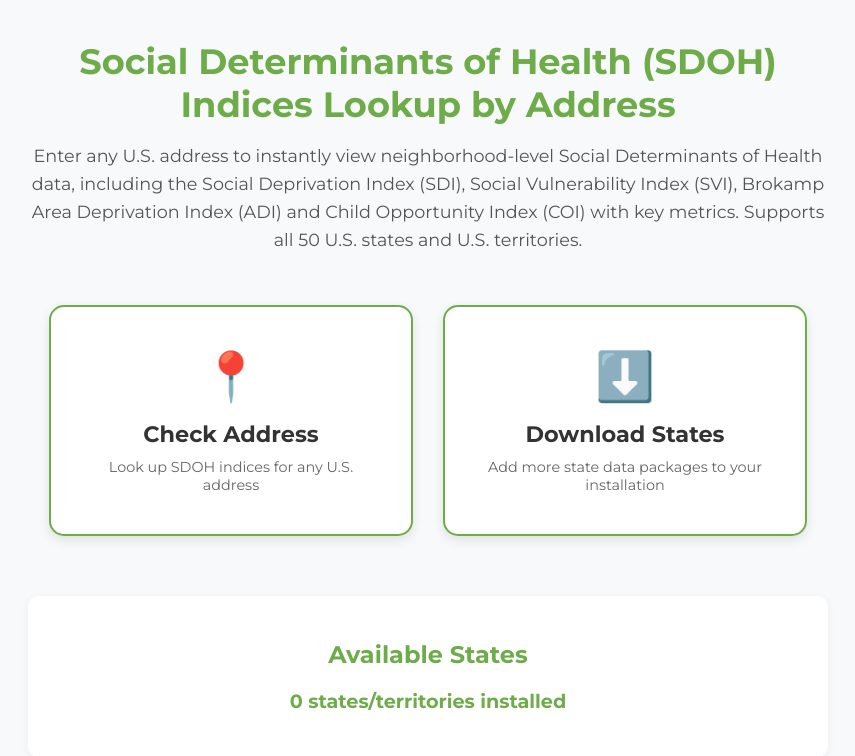
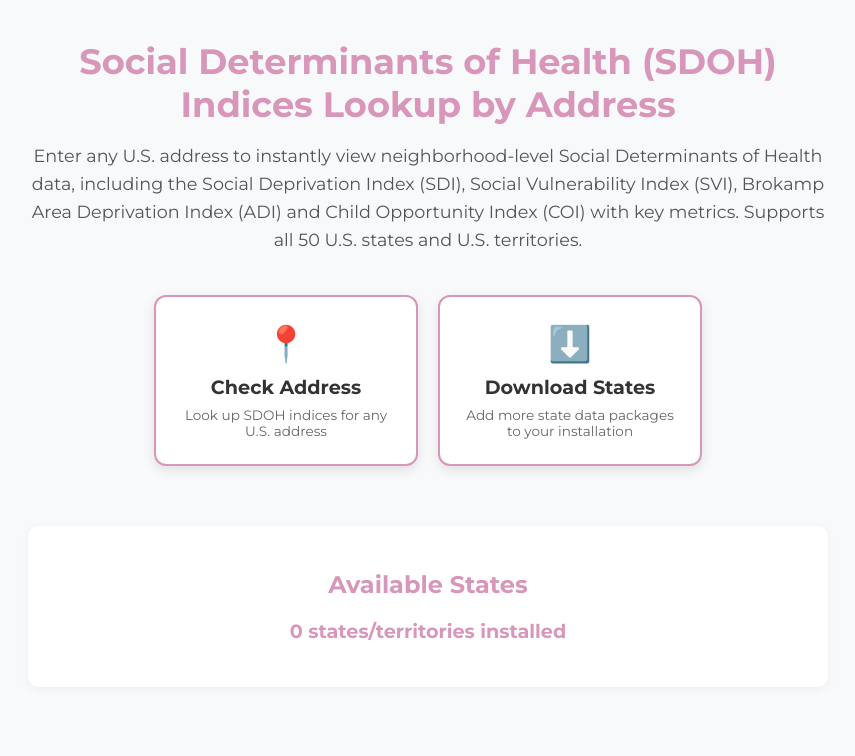
Before and after one commit to emgoatee/OfflineGeoSDOH, a Flask app: page / in a window 1280 px wide. Shown: the top 756 px of the page, without its empty margins (212-1067 px from the left). Run offline with Flask 3, Linux system fonts and the light colour scheme; parts of the project's set-up code (start-up, migrations or seed data) failed here and were passed over.

Commit message:
Update welcome page styling to use pink theme and smaller buttons
- Replace green color (rgb(109, 172, 73)) with pink (rgb(216, 150, 186))
- Reduce button size: max-width 300px → 220px, padding 40px → 25px
- Smaller button icons: 3em → 2.2em
- Smaller button titles: 1.4em → 1.2em
- Consistent pink theme throughout (h1, buttons, state info)

🤖 Generated with [Claude Code](https://claude.com/claude-code)

Co-Authored-By: Claude <noreply@anthropic.com>

```diff
--- a/templates/welcome.html
+++ b/templates/welcome.html
@@ -16,7 +16,7 @@
         h1 {
             font-size: 2.2em;
             margin-bottom: 16px;
-            color: rgb(109, 172, 73);
+            color: rgb(216, 150, 186);
         }
         .subtitle {
             color: #555;
@@ -26,17 +26,17 @@
         }
         .button-container {
             display: flex;
-            gap: 30px;
+            gap: 20px;
             justify-content: center;
-            margin: 50px 0;
+            margin: 40px 0;
         }
         .main-button {
             flex: 1;
-            max-width: 300px;
-            padding: 40px 30px;
+            max-width: 220px;
+            padding: 25px 20px;
             background: white;
-            border: 2px solid rgb(109, 172, 73);
-            border-radius: 15px;
+            border: 2px solid rgb(216, 150, 186);
+            border-radius: 12px;
             cursor: pointer;
             transition: all 0.3s;
             text-decoration: none;
@@ -44,22 +44,22 @@
             box-shadow: 0 4px 12px rgba(0,0,0,0.1);
         }
         .main-button:hover {
-            background: rgb(109, 172, 73);
+            background: rgb(216, 150, 186);
             color: white;
             transform: translateY(-5px);
-            box-shadow: 0 6px 20px rgba(109, 172, 73, 0.4);
+            box-shadow: 0 6px 20px rgba(216, 150, 186, 0.4);
         }
         .button-icon {
-            font-size: 3em;
-            margin-bottom: 15px;
+            font-size: 2.2em;
+            margin-bottom: 10px;
         }
         .button-title {
-            font-size: 1.4em;
+            font-size: 1.2em;
             font-weight: 700;
-            margin-bottom: 10px;
+            margin-bottom: 8px;
         }
         .button-description {
-            font-size: 0.9em;
+            font-size: 0.85em;
             color: #666;
         }
         .main-button:hover .button-description {
@@ -73,7 +73,7 @@
             box-shadow: 0 2px 8px rgba(0,0,0,0.05);
         }
         .states-info h2 {
-            color: rgb(109, 172, 73);
+            color: rgb(216, 150, 186);
             margin-bottom: 15px;
         }
         .states-list {
@@ -83,7 +83,7 @@
         }
         .state-count {
             font-weight: 700;
-            color: rgb(109, 172, 73);
+            color: rgb(216, 150, 186);
             font-size: 1.2em;
         }
         @media (max-width: 700px) {
```
